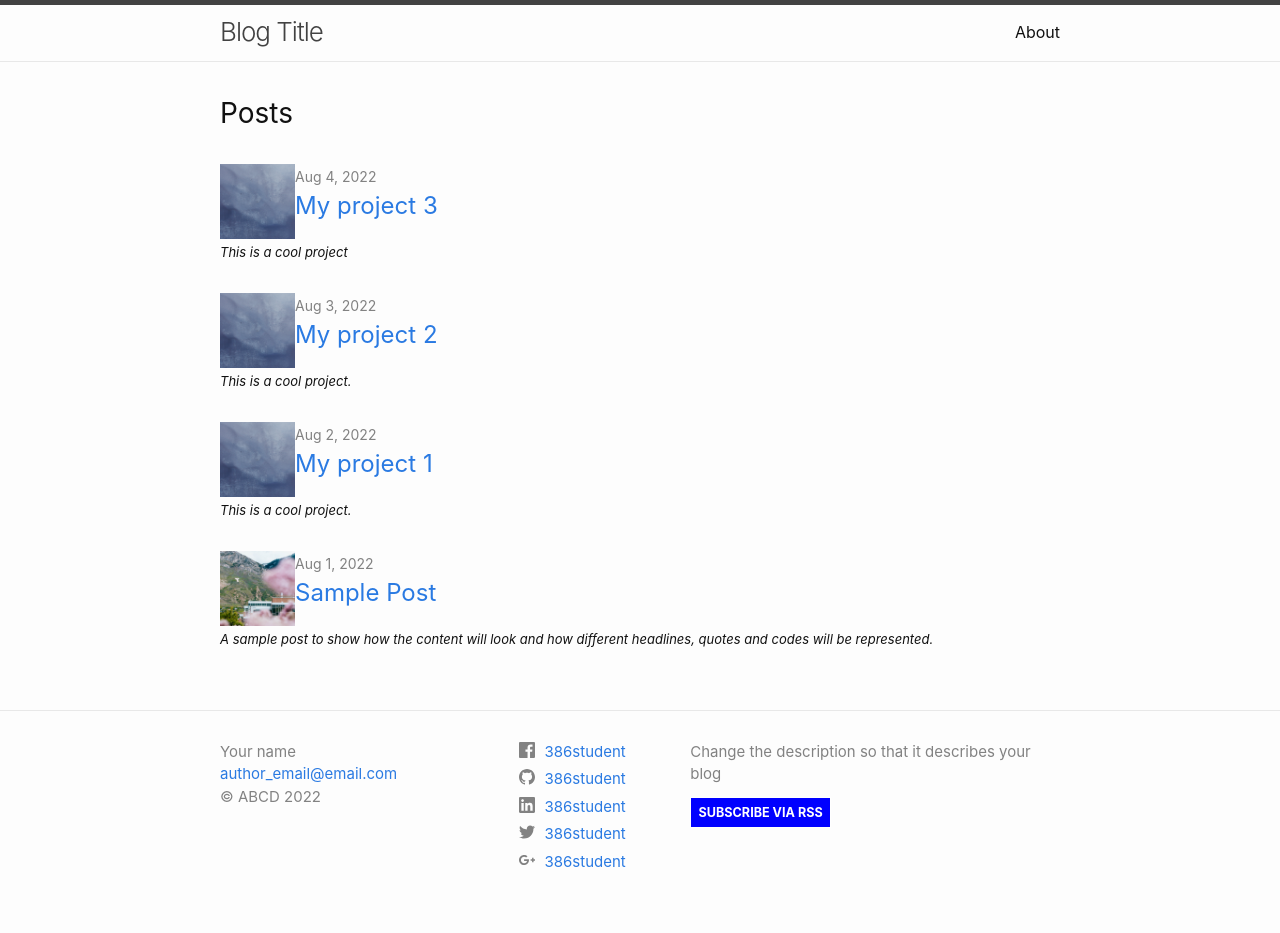
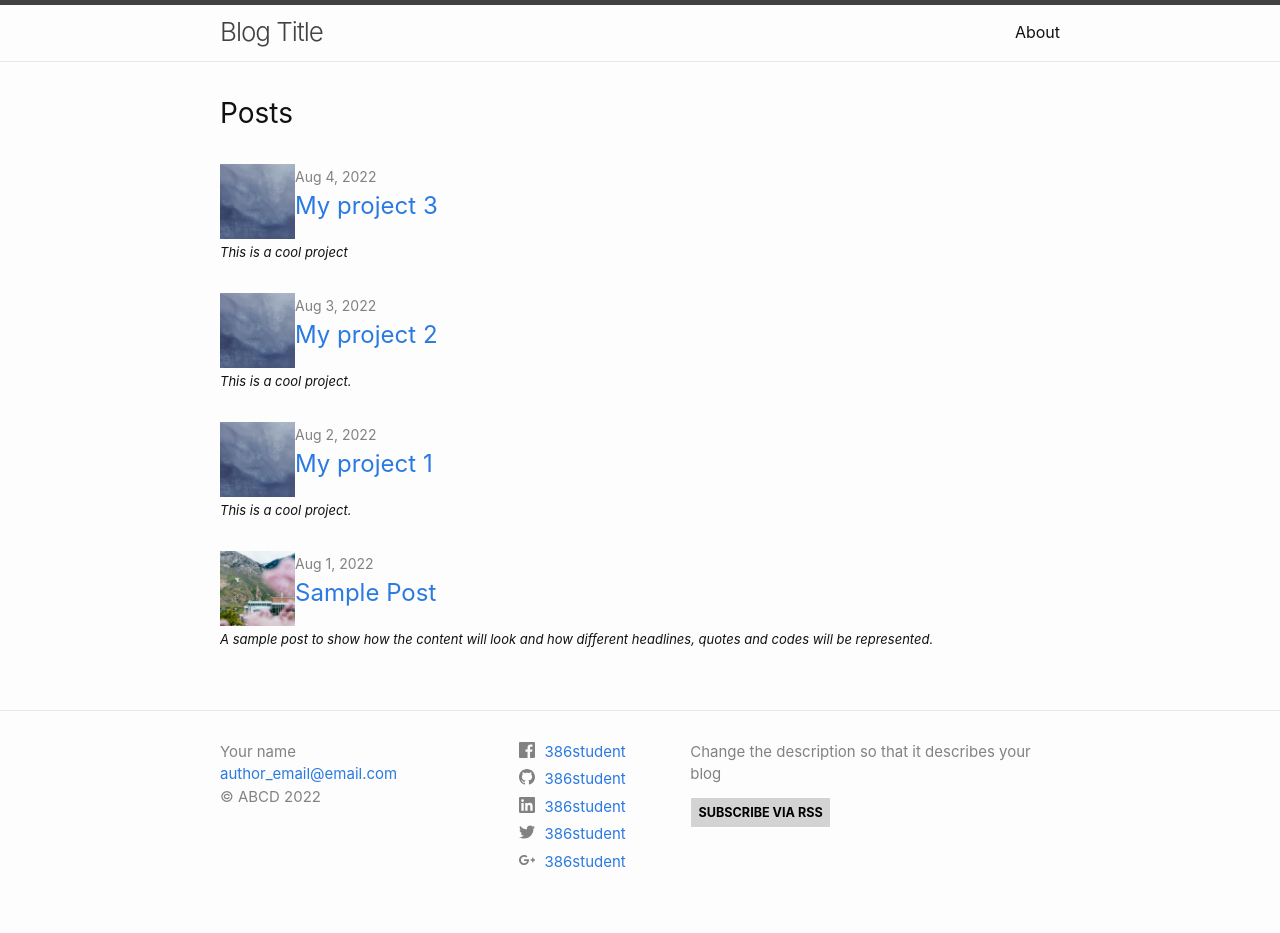
Before and after one commit to runstats21/stat-386-projects, a Jekyll site: the page built from index.markdown, in a window 1280 px wide. Built offline with Jekyll 4.4.1, drawn with Linux system fonts in a browser that asks for light colours.

Commit message:
Update _layout.scss

```diff
--- a/_sass/minima/_layout.scss
+++ b/_sass/minima/_layout.scss
@@ -285,8 +285,8 @@
   padding-bottom: calc(0.5em + 0.08vw);
   padding-left: calc(0.5em + 0.08vw);
   padding-right: calc(0.5em + 0.08vw);
-  color: white;
-  background-color: blue;
+  color: black;
+  background-color: lightgray;
   text-align: center;
   text-transform: uppercase;
   font-weight: bold;
```
